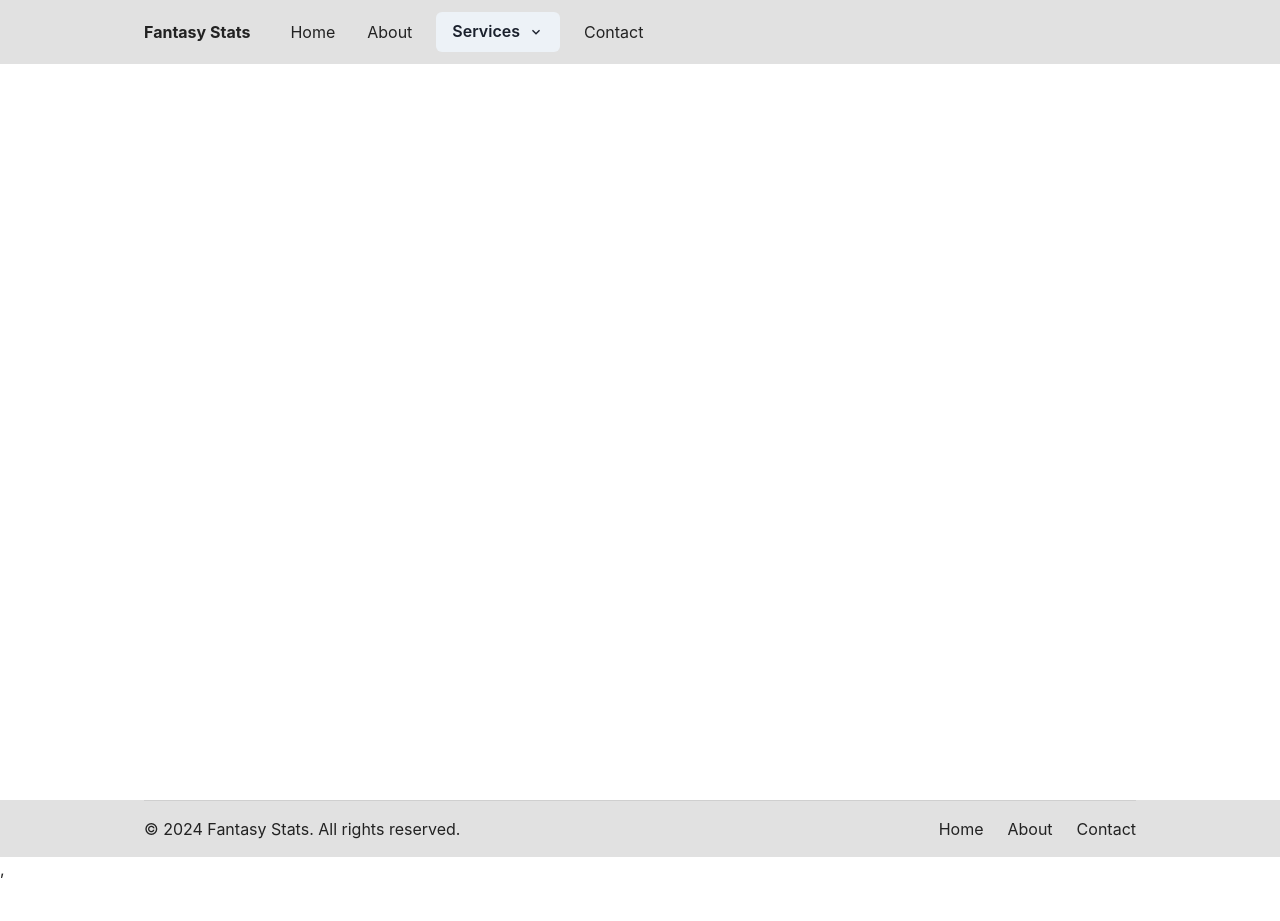
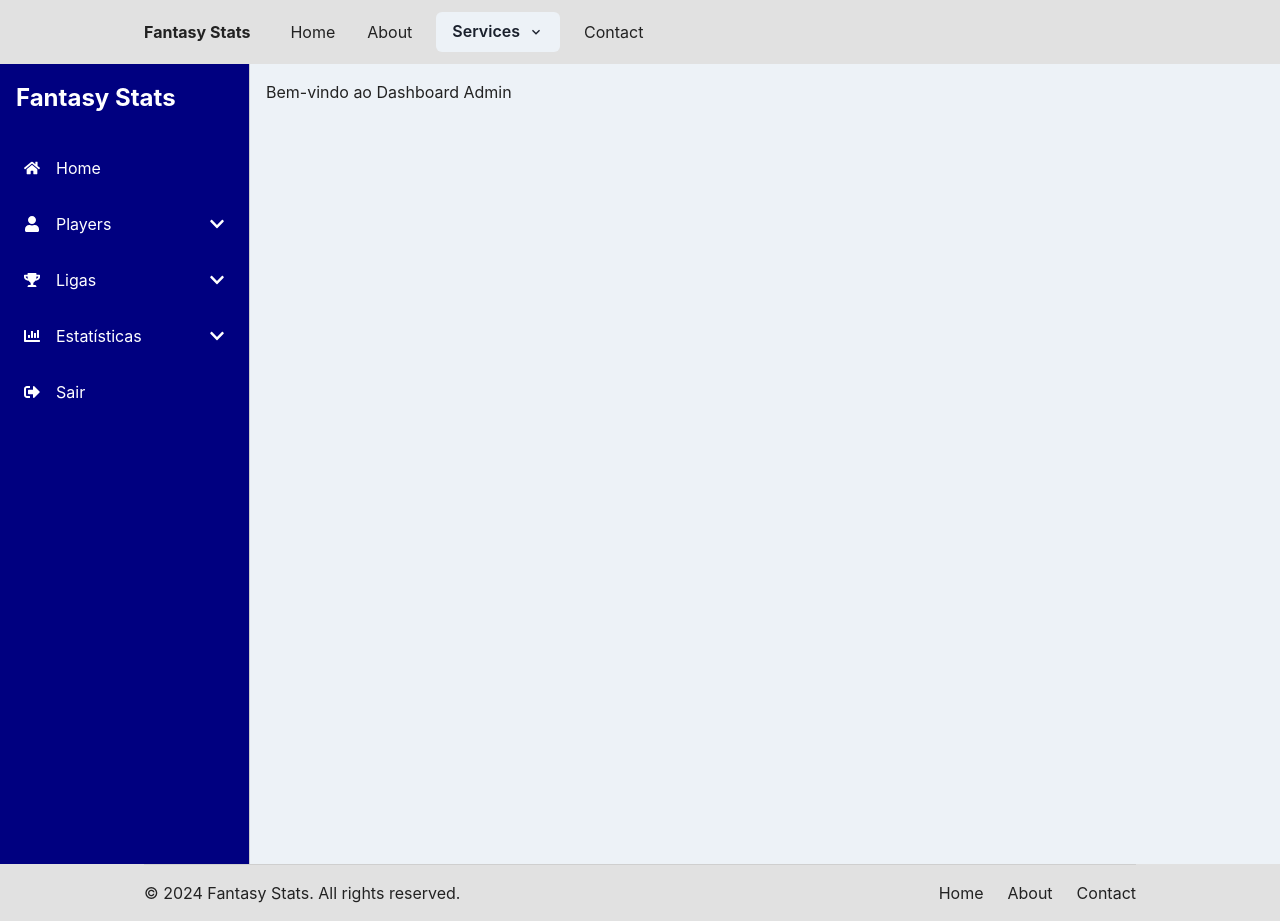
Before and after one commit to AntonelliTalles/fantasy-stats, a React (Create React App) app: page /admin in a window 1280 px wide. Before the commit the page ends 881 px from the top, so only its background shows below. Built offline with nearby package versions, Linux system fonts and the light colour scheme.

Commit message:
criando login (com erro, deve ser ajustado) + criando o home de admin e um sidebar para futura navegação

```diff
--- a/src/App.tsx
+++ b/src/App.tsx
@@ -1,13 +1,11 @@
 import React from 'react';
-import { ChakraProvider, Box } from '@chakra-ui/react';
+import { Box } from '@chakra-ui/react';
 import NavBar from './components/NavBar';
 import Footer from './components/Footer';
 import AppRoutes from './Routes';
-import theme from './theme';
 
 function App() {
   return (
-    <ChakraProvider theme={theme}>
       <Box>
         <NavBar />
         <Box minH="calc(100vh - 64px)">
@@ -15,7 +13,6 @@ function App() {
         </Box>
         <Footer />
       </Box>
-    </ChakraProvider>
   );
 }
 
--- a/src/Routes.tsx
+++ b/src/Routes.tsx
@@ -1,21 +1,31 @@
 import React from 'react';
 import { BrowserRouter as Router, Routes, Route } from 'react-router-dom';
-import Home from './pages/Home';
+import Home from './pages/public/Home';
 import PlayerProfilePage from './pages/player-profile';
 import NewsList from 'pages/NewsList';
 import NewsDetail from 'pages/NewsDetail';
-// import Contact from './pages/Contact';
-// import NotFound from './pages/NotFound';
+import AdminDashboard from 'pages/admin/AdminDashboard'; // Página administrativa
+import Login from 'pages/auth/Login'; // Página de login
+// import ProtectedRoute from './components/Auth/ProtectedRoute';
 
 const AppRoutes: React.FC = () => {
   return (
     <Router>
       <Routes>
+        {/* Rotas públicas */}
         <Route path="/" element={<Home />} />
         <Route path="/profile" element={<PlayerProfilePage />} />
         <Route path="/news" element={<NewsList />} />
         <Route path="/news/:id" element={<NewsDetail />} />
-        {/* <Route path="*" element={<NotFound />} /> */}
+
+        {/* Rota de Login */}
+        <Route path="/login" element={<Login />} />
+
+        {/* Rotas administrativas protegidas */}
+        {/* <Route element={<ProtectedRoute />}>
+          <Route path="/admin" element={<AdminDashboard />} />
+        </Route> */}
+        <Route path="/admin" element={<AdminDashboard />} />
       </Routes>
     </Router>
   );
--- /dev/null
+++ b/src/components/Auth/ProtectedRoute.tsx
@@ -0,0 +1,14 @@
+import { Navigate, Outlet  } from 'react-router-dom';
+import { useAuth } from '../../context/authContext' ;
+
+const ProtectedRoute: React.FC = () => {
+  const { isAuthenticated } = useAuth();
+
+  if (!isAuthenticated) {
+    return <Navigate to="/login" replace />;
+  }
+
+  return <Outlet />;
+};
+
+export default ProtectedRoute;
--- /dev/null
+++ b/src/components/admin/MenuItem.tsx
@@ -0,0 +1,58 @@
+import { Box, Flex, Text, Icon, Collapse, useDisclosure } from '@chakra-ui/react';
+import { FaChevronDown, FaChevronUp } from 'react-icons/fa';
+
+interface MenuItemProps {
+  title: string;
+  icon: React.ReactElement;
+  subItems?: string[];
+}
+
+export const MenuItem: React.FC<MenuItemProps> = ({ title, icon, subItems }) => {
+  const { isOpen, onToggle } = useDisclosure();
+
+  return (
+    <Box mb="4">
+
+      <Flex
+        align="center"
+        cursor="pointer"
+        onClick={onToggle}
+        justify="space-between"
+        _hover={{ bg: 'lightblue', color: 'navy', transition: 'background-color 0.3s ease, color 0.3s ease' }} // Hover e transição suave
+        p="2"
+        borderRadius="md"
+      >
+        <Flex align="center">
+          {icon}
+          <Text ml="4">{title}</Text>
+        </Flex>
+        {subItems && (
+          <Icon as={isOpen ? FaChevronUp : FaChevronDown} />
+        )}
+      </Flex>
+
+      {subItems && (
+        <Collapse in={isOpen}>
+          <Box pl="8" mt="2">
+            {subItems.map((item, index) => (
+              <Text
+                key={index}
+                mb="2"
+                cursor="pointer"
+                _hover={{
+                  bg: 'lightblue',
+                  color: 'navy',
+                  transition: 'background-color 0.3s ease, color 0.3s ease'
+                }}
+                p="2"
+                borderRadius="md"
+              >
+                {item}
+              </Text>
+            ))}
+          </Box>
+        </Collapse>
+      )}
+    </Box>
+  );
+};
--- /dev/null
+++ b/src/components/admin/Sidebar.tsx
@@ -0,0 +1,31 @@
+import { Box, Text,} from '@chakra-ui/react';
+import { FaChartBar, FaHome, FaSignOutAlt, FaTrophy, FaUser } from 'react-icons/fa';
+import { MenuItem } from './MenuItem';
+
+const Sidebar = () => {
+  return (
+    <Box
+      w="250px"
+      bg="navy"
+      color="white"
+      minH="100vh"
+      p="4"
+      borderRight="1px solid #ccc"
+    >
+      <Text fontSize="2xl" mb="8" fontWeight="bold">
+        Fantasy Stats
+      </Text>
+      <MenuItem title="Home" icon={<FaHome />} />
+      <MenuItem title="Players" icon={<FaUser />} subItems={['Adicionar', 'Gerenciar']} />
+      <MenuItem title="Ligas" icon={<FaTrophy />} subItems={['Adicionar', 'Gerenciar']} />
+      <MenuItem
+        title="Estatísticas"
+        icon={<FaChartBar />}
+        subItems={['Cadastrar títulos', 'Gerenciar títulos', 'Cadastrar recordes', 'Gerenciar recordes']}
+      />
+      <MenuItem title="Sair" icon={<FaSignOutAlt />} />
+    </Box>
+  );
+};
+
+export default Sidebar;
--- /dev/null
+++ b/src/context/authContext.tsx
@@ -0,0 +1,37 @@
+import { createContext, useContext, useState } from 'react';
+
+interface AuthContextType {
+  isAuthenticated: boolean;
+  login: (token: string) => void;
+  logout: () => void;
+}
+
+const AuthContext = createContext<AuthContextType | undefined>(undefined);
+
+export const AuthProvider = ({ children }: { children: React.ReactNode }) => {
+  const [isAuthenticated, setIsAuthenticated] = useState<boolean>(false);
+
+  const login = (token: string) => {
+    localStorage.setItem('token', token);
+    setIsAuthenticated(true);
+  };
+
+  const logout = () => {
+    localStorage.removeItem('token');
+    setIsAuthenticated(false);
+  };
+
+  return (
+    <AuthContext.Provider value={{ isAuthenticated, login, logout }}>
+      {children}
+    </AuthContext.Provider>
+  );
+};
+
+export const useAuth = () => {
+  const context = useContext(AuthContext);
+  if (!context) {
+    throw new Error('useAuth must be used within an AuthProvider');
+  }
+  return context;
+};
--- a/src/index.tsx
+++ b/src/index.tsx
@@ -1,19 +1,23 @@
 import React from 'react';
-import ReactDOM from 'react-dom';
+import { createRoot } from 'react-dom/client';
 import { ChakraProvider } from '@chakra-ui/react';
 import { QueryClient, QueryClientProvider } from '@tanstack/react-query';
 import App from './App';
 import theme from './theme';
+import { AuthProvider } from 'context/authContext';
 
 const queryClient = new QueryClient();
+const rootElement = document.getElementById('root');
+const root = createRoot(rootElement!);
 
-ReactDOM.render(
+root.render(
   <React.StrictMode>
-    <QueryClientProvider client={queryClient}>
-      <ChakraProvider theme={theme}>
-        <App />
-      </ChakraProvider>,
-    </QueryClientProvider>
-  </React.StrictMode>,
-  document.getElementById('root')
+    <AuthProvider>
+      <QueryClientProvider client={queryClient}>
+        <ChakraProvider theme={theme}>
+          <App />
+        </ChakraProvider>
+      </QueryClientProvider>
+    </AuthProvider>
+  </React.StrictMode>
 );
--- /dev/null
+++ b/src/pages/admin/AdminDashboard.tsx
@@ -0,0 +1,16 @@
+import React from 'react';
+import { Flex } from '@chakra-ui/react';
+import Sidebar from '../../components/admin/Sidebar';
+
+const AdminDashboard = () => {
+  return (
+    <Flex>
+      <Sidebar />
+      <Flex flex="1" p="4" bg="gray.100">
+        <h1>Bem-vindo ao Dashboard Admin</h1>
+      </Flex>
+    </Flex>
+  );
+};
+
+export default AdminDashboard;
--- /dev/null
+++ b/src/pages/auth/Login.tsx
@@ -0,0 +1,51 @@
+import { useState } from 'react';
+import { useMutation } from 'react-query';
+import { login } from '../../services/authService'; // Importando o service
+
+const Login = () => {
+  const [email, setEmail] = useState('');
+  const [password, setPassword] = useState('');
+
+  const mutation = useMutation(
+    ({ email, password }: { email: string; password: string }) =>
+      login(email, password),
+    {
+      onSuccess: (data) => {
+        console.log('Login successful:', data);
+        // Adicione qualquer lógica adicional aqui, como redirecionamento
+      },
+      onError: (error: any) => {
+        console.error('Login error:', error.message);
+        // Mostre uma mensagem de erro, se necessário
+      },
+    }
+  );
+
+  const handleSubmit = (e: React.FormEvent) => {
+    e.preventDefault();
+    mutation.mutate({ email, password });
+  };
+
+  return (
+    <form onSubmit={handleSubmit}>
+      <input
+        type="email"
+        value={email}
+        onChange={(e) => setEmail(e.target.value)}
+        placeholder="Email"
+      />
+      <input
+        type="password"
+        value={password}
+        onChange={(e) => setPassword(e.target.value)}
+        placeholder="Password"
+      />
+      <button type="submit">Login</button>
+      {mutation.isLoading && <p>Loading...</p>}
+      {mutation.isError && <p>Error: {(mutation.error as any).message}</p>}
+      {mutation.isSuccess && <p>Login successful!</p>}
+    </form>
+  );
+};
+
+export default Login;
--- a/src/pages/Home.tsx
+++ b/src/pages/public/Home.tsx
@@ -1,7 +1,7 @@
 import React from 'react';
 import { Flex, Box, Heading, Grid } from '@chakra-ui/react';
-import Carousel from '../components/Carousel';
-import NewsItem from '../components/NewsItem';
+import Carousel from '../../components/Carousel';
+import NewsItem from '../../components/NewsItem';
 
 const newsData = [
   {
--- /dev/null
+++ b/src/services/authService.ts
@@ -0,0 +1,36 @@
+import axios from 'axios';
+
+const API_URL = 'http://localhost:5000/api/auth'; // Ajuste para o endpoint correto
+
+// Função para realizar o login
+export const login = async (email: string, password: string) => {
+  try {
+    const response = await axios.post(`${API_URL}/login`, { email, password });
+    return response.data;
+  } catch (error: any) {  // Colocando `any` aqui para o erro
+    const message = error.response?.data?.msg || 'Erro ao fazer login';
+    throw new Error(message);
+  }
+};
+
+// Função para registrar um novo usuário
+export const register = async (email: string, password: string) => {
+  try {
+    const response = await axios.post(`${API_URL}/register`, { email, password });
+    return response.data;
+  } catch (error: any) {
+    const message = error.response?.data?.msg || 'Erro ao registrar usuário';
+    throw new Error(message);
+  }
+};
+
+// Função para recuperar senha (a ser implementada)
+export const recoverPassword = async (email: string) => {
+  try {
+    const response = await axios.post(`${API_URL}/recover-password`, { email });
+    return response.data;
+  } catch (error: any) {
+    const message = error.response?.data?.msg || 'Erro ao recuperar senha';
+    throw new Error(message);
+  }
+};
```
Also changed, not shown: package.json (+6 -5 lines), 1 other file (tests, documents, lock files or other folders).
